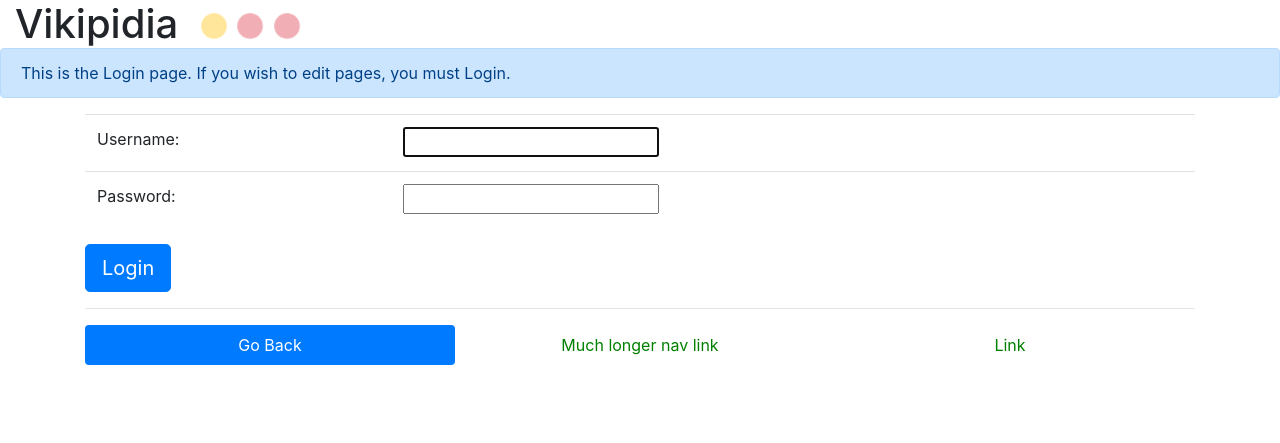
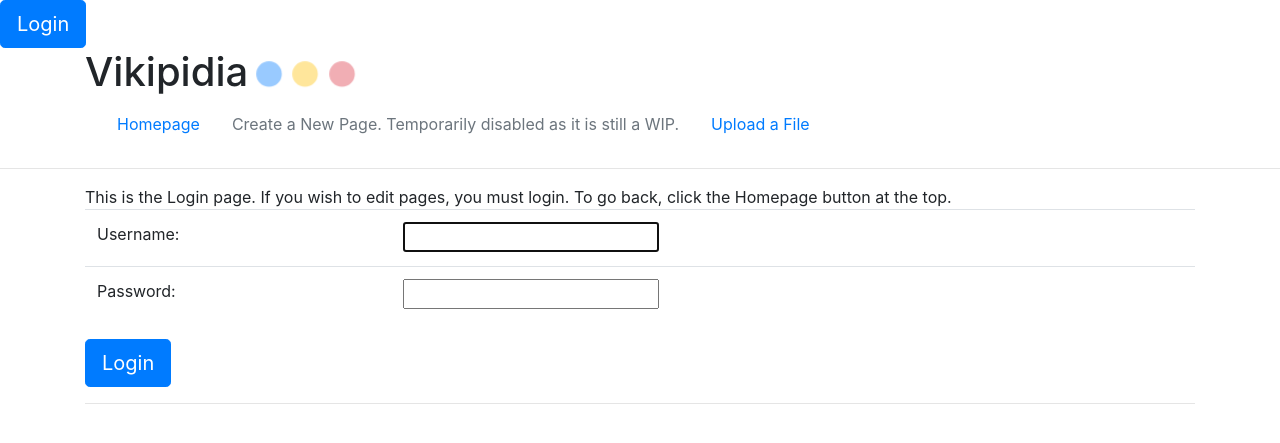
Before and after one commit to David166/Django1, a Django app: page /wiki/accounts/login/ in a window 1280 px wide. Shown: the top 443 px of the page. Run offline with Django 3.2, Linux system fonts and the light colour scheme; some libraries are stand-ins or nearby versions.

Commit message:
Added Upload File Link & Images to 3 Wiki Pages

```diff
--- a/mysite/wiki/templates/registration/login.html
+++ b/mysite/wiki/templates/registration/login.html
@@ -1,10 +1,6 @@
 {% extends "wiki/base.html" %}
 
 {% block content %}
-
-<div class="alert alert-primary" role="alert">
-    This is the Login page. If you wish to edit pages, you must Login.
-</div>
 <title>
     Login Page
 </title>
@@ -14,7 +10,7 @@
     }
 </style> -->
 {% if form.errors %}
-<p>Your username and password didn't match. Please try again.</p>
+<center><p>Your username and password didn't match. Please try again.</p></center>
 {% endif %}
 
 
@@ -26,6 +22,7 @@
 <p>Please login to see this page.</p>
 {% endif %} {% endif %}
 <div class="container">
+    This is the Login page. If you wish to edit pages, you must login. To go back, click the Homepage button at the top.
     <form method="post" action="{% url 'wiki:login' %}">
         {% csrf_token %}
         <table class="table display-6">
@@ -42,17 +39,5 @@
         <input type="hidden" name="next" value="{{ next }}">
     </form>
     <hr />
-    <ul class="nav nav-pills nav-justified">
-        <li class="nav-item">
-            <a class="nav-link active" href="{% url 'wiki:index' %}">Go Back</a>
-        </li>
-        <li class="nav-item">
-            <a class="nav-link" href="#">Much longer nav link</a>
-        </li>
-        <li class="nav-item">
-            <a class="nav-link" href="#">Link</a>
-        </li>
-    </ul>
 </div>
-
 {% endblock %}
--- a/mysite/wiki/templates/wiki/base.html
+++ b/mysite/wiki/templates/wiki/base.html
@@ -8,24 +8,41 @@
         integrity="sha384-ggOyR0iXCbMQv3Xipma34MD+dH/1fQ784/j6cY/iJTQUOhcWr7x9JvoRxT2MZw1T" crossorigin="anonymous">
     <link href="https://fonts.googleapis.com/css?family=PT+Serif" rel="stylesheet">
 </head>
-<h1 class="container" style="display:inline">Vikipidia</h1>
-<div class="spinner-grow text-warning" role="status" style="animation-delay: 0s;">
+<nav class="nav">
+    {% if user.is_authenticated%}
+    <a class="btn btn-danger btn-lg" href="{% url 'wiki:logout'%}">Logout</a>
+    {% else %}
+    <a class="btn btn-primary btn-lg" href="{% url 'wiki:login' %}">Login</a>
+    {% endif %}
+</nav>
+
+<div class="container">
+    <h1 style="display:inline">Vikipidia</h1>
+    <div class="spinner-grow text-primary" role="status" style="animation-delay: 0s;">
     </div>
-<div class="spinner-grow text-danger" role="status" style="animation-delay: 3s;">
+    <div class="spinner-grow text-warning" role="status" style="animation-delay: 3s;">
     </div>
     <div class="spinner-grow text-danger" role="status" style="animation-delay: 6s;">
     </div>
-<div class="spinner-grow text-danger" role="status" style="animation-delay: 9s;">
+    <div class="spinner-grow text-primary" role="status" style="animation-delay: 9s;">
     </div>
-<div class="spinner-grow text-danger" role="status" style="animation-delay: 12s;">
+    <div class="spinner-grow text-warning" role="status" style="animation-delay: 12s;">
     </div>
     <div class="spinner-grow text-danger" role="status" style="animation-delay: 15s;">
     </div>
-<div class="spinner-grow text-danger" role="status" style="animation-delay: 18s;">
+    <div class="spinner-grow text-primary" role="status" style="animation-delay: 18s;">
+    </div>
+    <div class="spinner-grow text-warning" role="status" style="animation-delay: 21s;">
     </div>
     <div class="spinner-grow text-danger" role="status" style="animation-delay: 21s;">
     </div>
-
+    <nav class="navbar navbar-expand-lg navbar-light">
+        <a class="nav-link" href="{% url 'wiki:index' %}">Homepage</a>
+        <a class="nav-link disabled" href="#">Create a New Page. Temporarily disabled as it is still a WIP.</a>
+        <a class="nav-link" href="{% url 'wiki:upload_page' %}">Upload a File</a>
+    </nav>
+</div>
+<hr />
 
 <body>
     {% block content %}NO CONTENT PROVIDED{% endblock content %}
--- a/mysite/wiki/templates/wiki/detail.html
+++ b/mysite/wiki/templates/wiki/detail.html
@@ -1,8 +1,9 @@
 {% extends 'wiki/base.html' %}
 {% load wiki_tags %}
 {% block content %}
+<div class="container">
     {% block contentTitle %}
-        <h2 class="text-primary">{{page.title}}</h2>
+    <h2 class="text-primary">{{page.title}}</h2>
     {% endblock %}
     <hr />
     {{page.content|markup|wikify|safe}}
@@ -11,4 +12,5 @@
         <a href="{% url 'wiki:index' %}"><button class="btn btn-primary">Index</button></a>
         <a href="{% url 'wiki:edit_page' page.title %}"><button class="btn btn-info">Edit</button></a>
     </div>
+</div>
 {% endblock content %}
```
Also changed, not shown: mysite/wiki/templates/wiki/edit_page.html (+4 -4 lines), mysite/wiki/templates/wiki/index.html (+2 -6 lines), mysite/wiki/templates/wiki/upload.html (+2 -5 lines), mysite/db.sqlite3, mysite/media/uploads/cwalogo.png (added), mysite/media/uploads/markdown.png (added), mysite/media/uploads/wisbech.png (added), mysite/wiki/static/wiki/images/V.png (added). Lines whose indentation alone changed are shown as unchanged.
